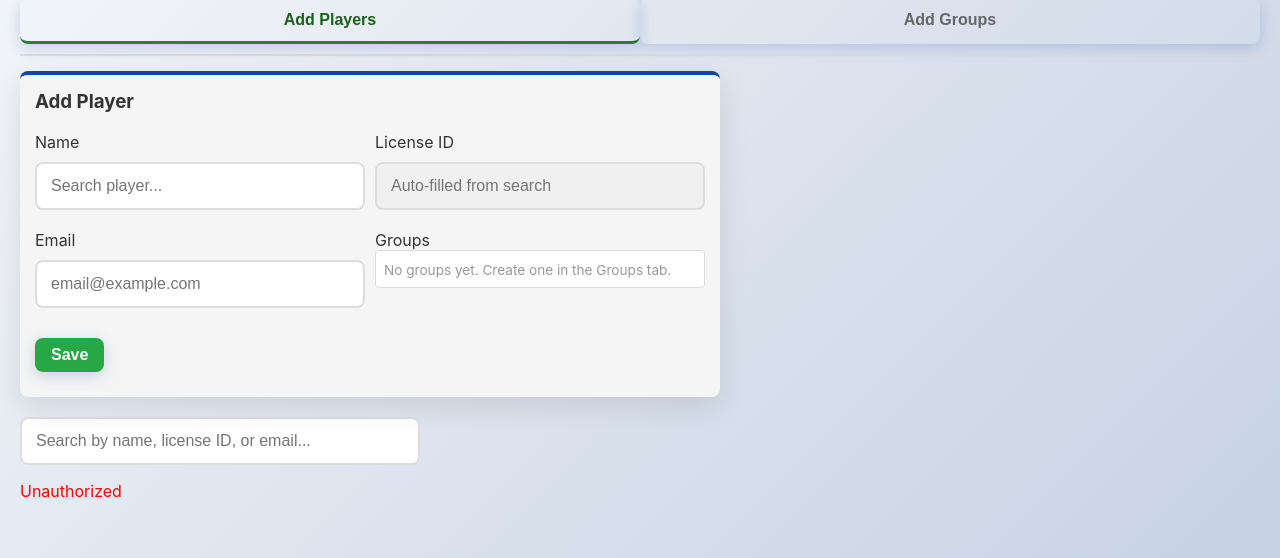
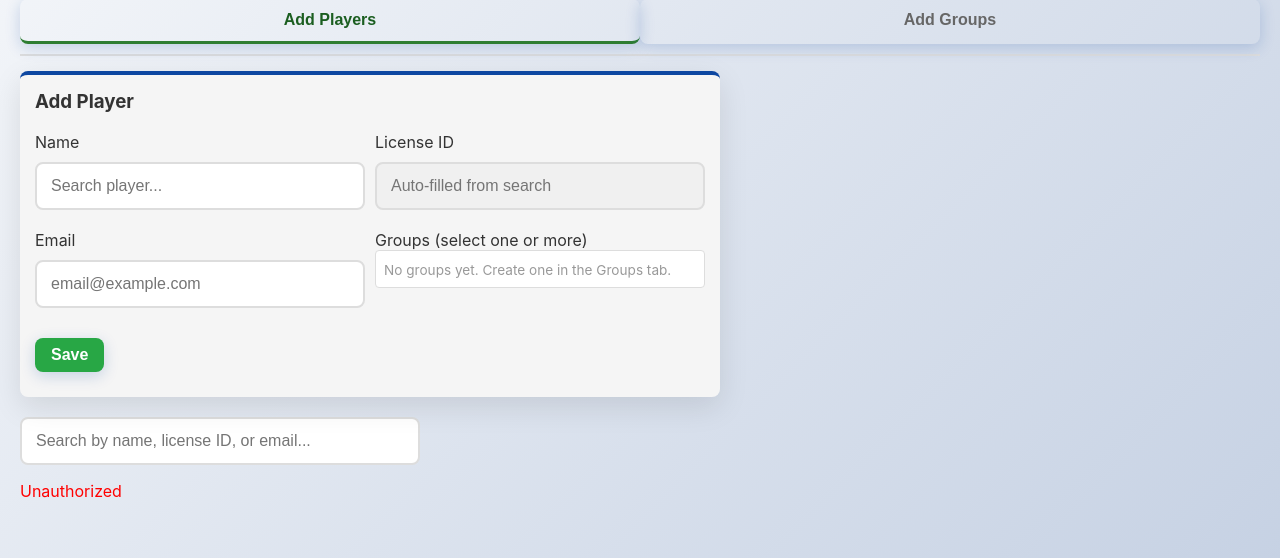
Before and after one commit to umashankarid/badmintonScrapper, a Flask app: page /manage-komet-players.html in a window 1280 px wide. Shown: the part 133-691 px from the top of the page. Run offline with Flask 3, Linux system fonts and the light colour scheme; parts of the project's set-up code (start-up, migrations or seed data) failed here and were passed over.

Commit message:
UI: Fix Manage Komet Players form layout - proper alignment and labels
- Split form into two rows: Name+License on first, Email+Groups on second
- Groups label now says 'Groups (select one or more)'
- Increased groups container height for better visibility
- Labels no longer truncated

```diff
--- a/templates/manage-komet-players.html
+++ b/templates/manage-komet-players.html
@@ -37,13 +37,15 @@
                     <label>License ID</label>
                     <input type="text" id="player-license" placeholder="Auto-filled from search" readonly style="background:#f0f0f0;">
                 </div>
+            </div>
+            <div style="display:grid;grid-template-columns:1fr 1fr;gap:10px;margin-top:10px;">
                 <div>
                     <label>Email</label>
                     <input type="email" id="player-email" placeholder="email@example.com">
                 </div>
                 <div>
-                    <label>Groups</label>
-                    <div id="groups-checkboxes" style="max-height:100px;overflow-y:auto;border:1px solid #ddd;border-radius:4px;padding:8px;background:white;"></div>
+                    <label>Groups (select one or more)</label>
+                    <div id="groups-checkboxes" style="max-height:120px;overflow-y:auto;border:1px solid #ddd;border-radius:4px;padding:8px;background:white;"></div>
                 </div>
             </div>
             <input type="hidden" id="edit-id" value="">
```
